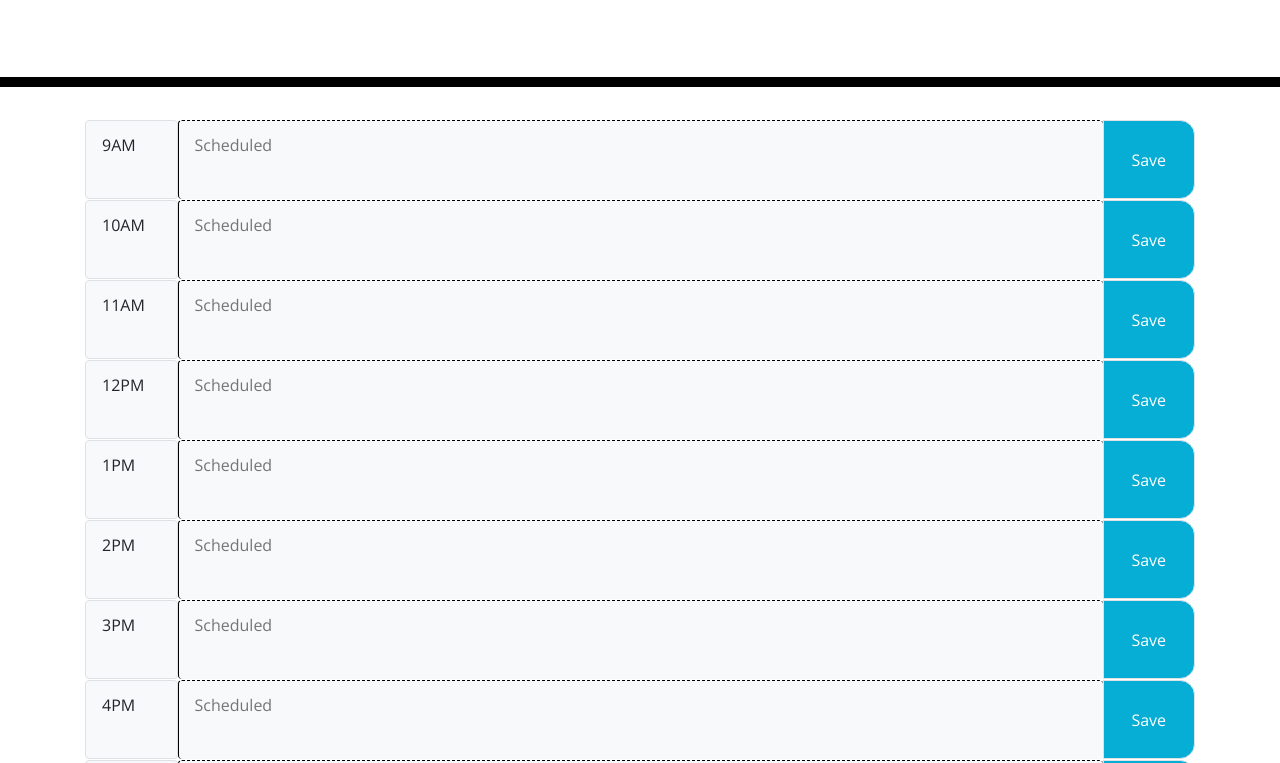
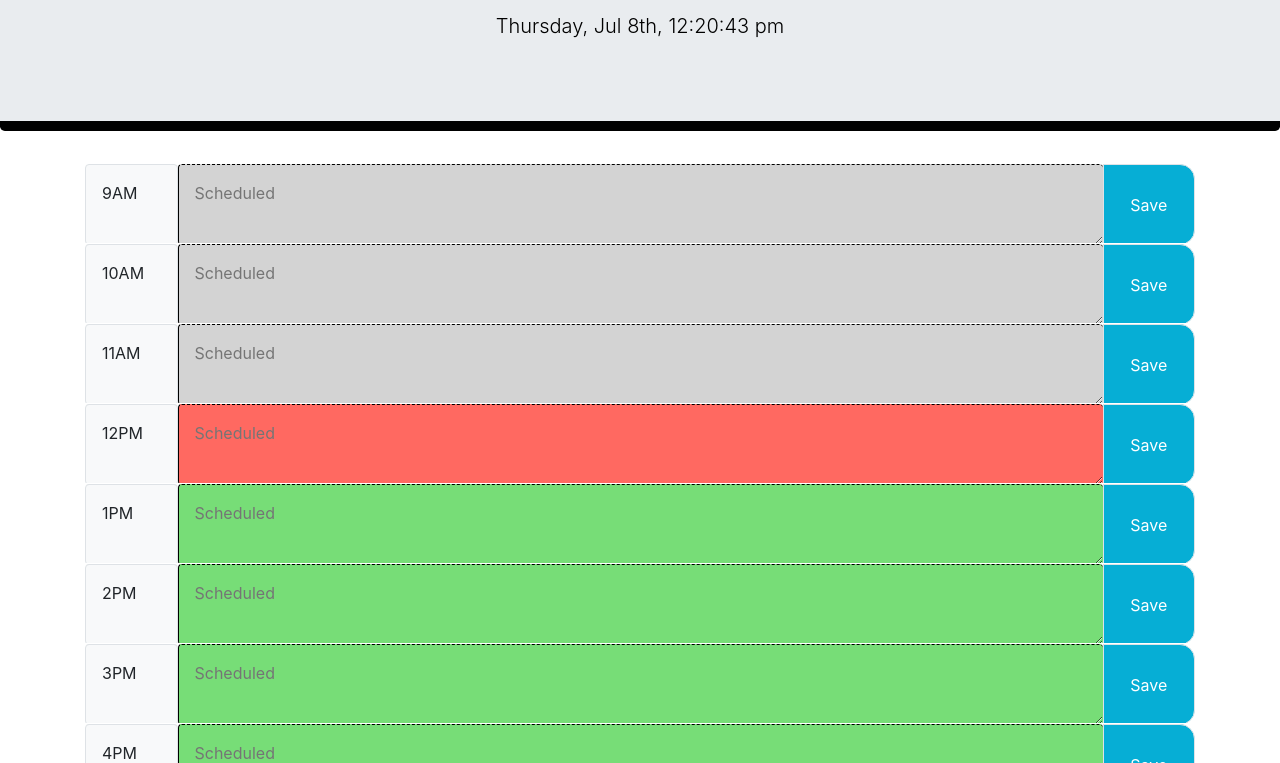
Before and after one commit to Jashawns/workDayScheduler, a plain HTML site: page index.html in a window 1280 px wide. Shown: the part 217-980 px from the top of the page. Drawn offline with nearby package versions, Linux system fonts and the light colour scheme.

Commit message:
fixed color change

```diff
--- a/Develop/style.css
+++ b/Develop/style.css
@@ -1,3 +1,7 @@
+ /* {
+  background-color: rgba(0,0,0,1.00)!important;
+} */
+
 body {
     font-family: 'Open Sans', sans-serif;
     font-size: 16px;
@@ -42,19 +46,22 @@ body {
     border-top: 1px dashed #000000;
   }
 
-  .past {
-    background-color: #d3d3d3;
-    color: rgb(0, 126, 222);
+   {
+    background: transparent !important;
+  }
+  .past, #t9.past, #t10.past, #t11.past, #t12.past, #t13.past,#t14.past, #t15.past, #t16.past, #t17.past {
+    background-color: #d3d3d3 !important;
+    color: white;
   }
 
-  .present {
-    background-color: #ff6961;
-    color: rgb(240, 252, 10);
+  .present, #t9.present, #t10.present, #t11.present, #t12.present, #t13.present,#t14.present, #t15.present, #t16.present, #t17.present {
+    background-color: #ff6961 !important;
+    color:white;
   }
 
-  .future {
-    background-color: #77dd77;
-    color: rgb(118, 5, 255);
+  .future, #t9.future, #t10.future, #t11.future, #t12.future, #t13.future,#t14.future, #t15.future, #t16.future, #t17.future {
+    background-color: #77dd77 !important;
+    color:white;
   }
 
   .saveBtn {
--- a/index.html
+++ b/index.html
@@ -4,10 +4,11 @@
     <meta charset="UTF-8" />
     <meta name="viewport" content="width=device-width, initial-scale=1.0" />
     <meta http-equiv="X-UA-Compatible" content="ie=edge" />
+    <link rel="stylesheet" href="/workDayScheduler/Develop/style.css" />
     <link
       rel="stylesheet"
       href="https://stackpath.bootstrapcdn.com/bootstrap/4.3.1/css/bootstrap.min.css"
-    />
+    /> -->
     <link
       rel="stylesheet"
       href="https://use.fontawesome.com/releases/v5.8.1/css/all.css"
@@ -18,7 +19,6 @@
       href="https://fonts.googleapis.com/css?family=Open+Sans&display=swap"
       rel="stylesheet"
     />
-    <link rel="stylesheet" href="/workDayScheduler/Develop/style.css" />
     <title>Work Day Scheduler</title>
   </head>
 
```
